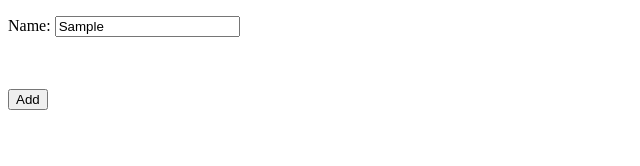
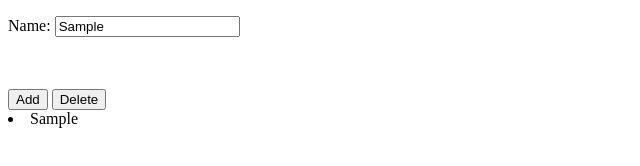
Before and after one commit to twangpodorji/frontend_mentor_challanges, a plain HTML site: page task2.Todo/index.html in a window 1280 px wide. Both pictures are taken after typing "Sample" into the empty fields and a click on the button "Add". Shown: the whole page, without its empty margins (0-640 px from the left). Drawn offline with Linux system fonts and the light colour scheme.

Commit message:
my_commit -TODO

```diff
--- a/task2.Todo/index.html
+++ b/task2.Todo/index.html
@@ -9,5 +9,32 @@
      <!-- creating a Name text and making input form the and creating a add button  -->
      <p> Name: <input type="text" id="name" placeholder="Enter any name"></p><br><br>
      <button id="add">Add</button>
+     <button id="delete">Delete</button>
+     <script>
+          // using the web-components to create a custom element and implementation of the TODO list
+          const addbutton = document.getElementById('add');
+          const deletebutton = document.getElementById('delete');
+
+          // adding the eventlistener to the add button
+          // adding the eventlistener to the delete button
+          // when the add button is clicked, add the name to the list
+          // when the delete button is clicked, delete the name from the list
+          addbutton.addEventListener('click', addName);
+          deletebutton.addEventListener('click', deleteName);
+
+          // creating a function to add the name to the list
+          function addName() {
+               const name = document.getElementById('name').value;
+               const list = document.createElement('li');
+               list.textContent = name;
+               document.body.appendChild(list);
+          }
+          // creating a function to delete the name from the list and deleting the last child
+          function deleteName() {
+               const list = document.querySelector('li');
+               document.body.removeChild(list);
+          }
+
+     </script>
 </body>
 </html>
```
Also changed, not shown: DOMMANUPULATION/index.html (+1 -0 lines), simple calculation design /caculator.html (added, +21 -0 lines), nft-previewer/index.html (line endings or trailing spaces), simple calculation design /index.html (line endings or trailing spaces), 1 other file.
